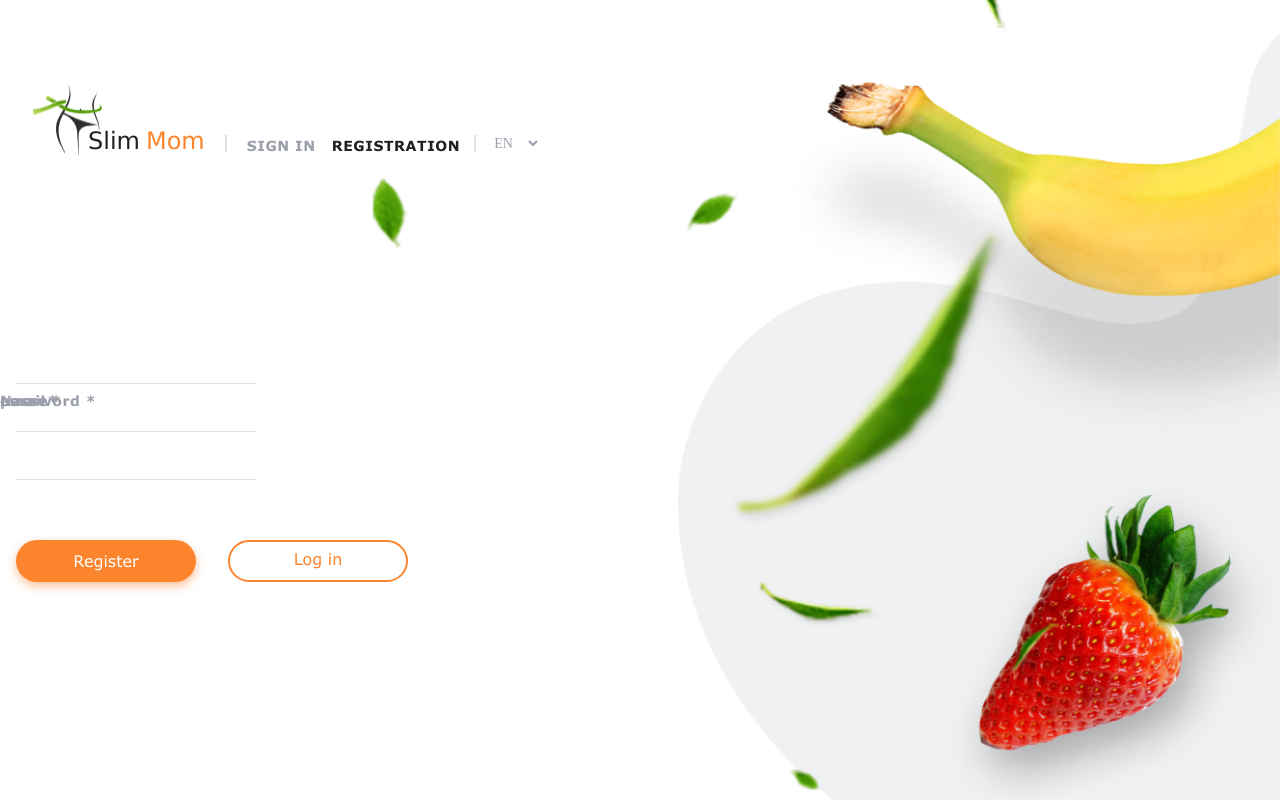
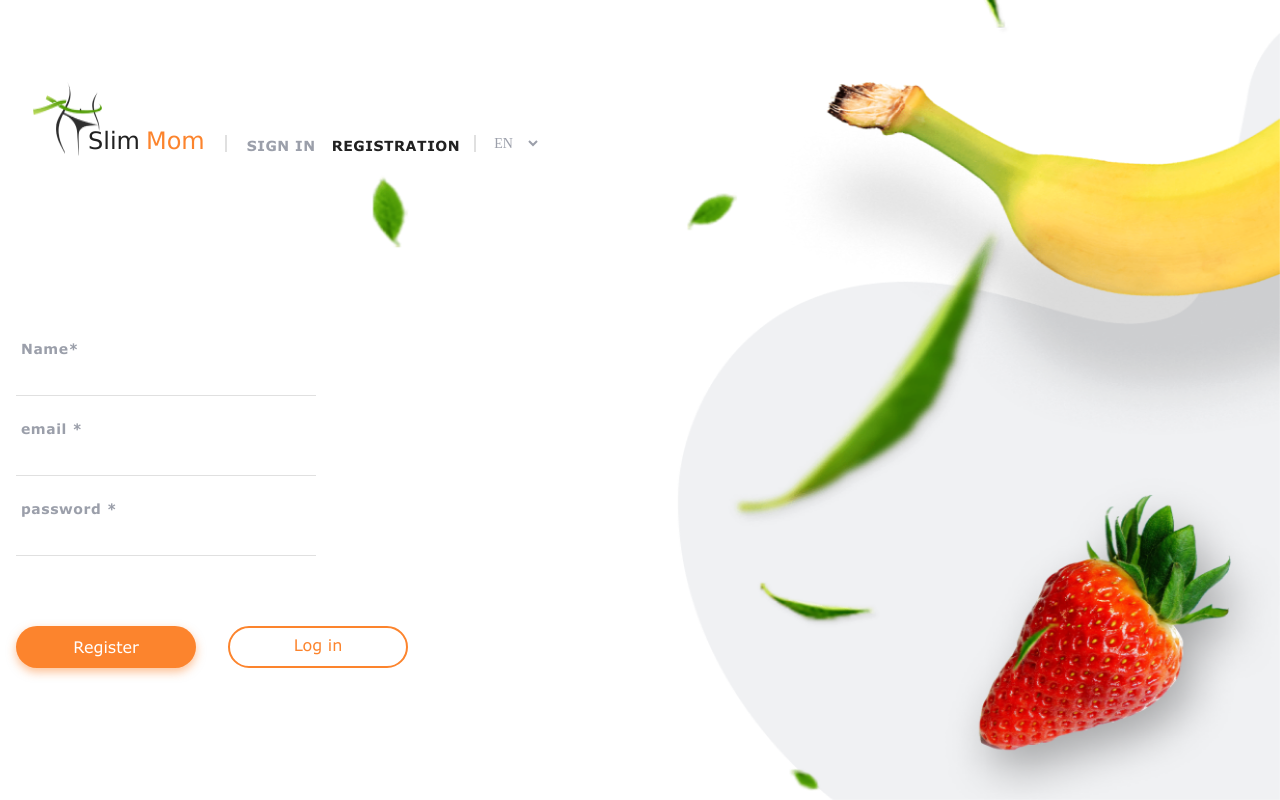
Before and after one commit to Tripoli80/slim-mom-front, a React (Create React App) app: page /registration in a window 1280 px wide. Built offline with nearby package versions, Linux system fonts and the light colour scheme.

Commit message:
fixed auth

```diff
--- a/src/components/AuthForms/AuthForm.styled.js
+++ b/src/components/AuthForms/AuthForm.styled.js
@@ -1,6 +1,6 @@
-import styled from "styled-components";
+import styled from 'styled-components';
 import { Form, Field } from 'formik';
-import { NavLink } from "react-router-dom";
+import { NavLink } from 'react-router-dom';
 
 export const AuthFormWrapper = styled(Form)`
   display: flex;
@@ -14,7 +14,7 @@ export const AuthFormWrapper = styled(Form)`
 
   @media screen and (min-width: 768px) {
     width: 100%;
-    padding-top: 160px;
+    padding-top: 140px;
     padding-left: 16px;
   }
 
@@ -24,7 +24,6 @@ export const AuthFormWrapper = styled(Form)`
 `;
 
 export const AuthFormTitle = styled.h3`
-
   margin: 0 auto;
   margin-bottom: 60px;
   align-items: center;
@@ -36,17 +35,18 @@ export const AuthFormTitle = styled.h3`
   line-height: calc(13 / 14);
   letter-spacing: 0.04em;
   text-transform: uppercase;
-  color: #FC842D;
+  color: #fc842d;
 
   @media screen and (min-width: 768px) {
     margin-left: 0;
   }
-`
+`;
 
 export const AuthFormItemWrap = styled.div`
+  width: 300px;
   position: relative;
-  margin-bottom: 40px;
-`
+  margin-bottom: 10px;
+`;
 
 export const AuthFormLabel = styled.label`
   position: absolute;
@@ -64,7 +64,7 @@ export const AuthFormLabel = styled.label`
 `;
 
 export const AuthFormItem = styled(Field)`
-display: inline-block;
+  display: inline-block;
 
   padding-bottom: 2px;
   width: 100%;
@@ -77,7 +77,7 @@ display: inline-block;
   letter-spacing: 0.04em;
   color: #000000;
   border: none;
-  border-bottom: 1px solid #E0E0E0;
+  border-bottom: 1px solid #e0e0e0;
 
   &:focus ~ label,
   &:valid ~ label {
@@ -101,7 +101,7 @@ export const AuthBtnsWrapper = styled.div`
     justify-content: flex-start;
     gap: 32px;
   }
-`
+`;
 
 export const AuthFormNavLink = styled(NavLink)`
   cursor: pointer;
@@ -111,13 +111,14 @@ export const AuthFormNavLink = styled(NavLink)`
   padding-top: 8px;
   padding-left: 24px;
   padding-right: 24px;
-  text-align : center;
-  color: #FC842D;
-  background-color: #FFFFFF;
-  border: 2px solid #FC842D;
+  text-align: center;
+  color: #fc842d;
+  background-color: #ffffff;
+  border: 2px solid #fc842d;
   border-radius: 30px;
 
-  &:focus, &:hover {
+  &:focus,
+  &:hover {
     scale: 1.1;
   }
-`
+`;
--- a/src/components/AuthForms/LoginForm.js
+++ b/src/components/AuthForms/LoginForm.js
@@ -2,20 +2,32 @@ import { Formik } from 'formik';
 import { useDispatch } from 'react-redux';
 import * as yup from 'yup';
 import { login } from 'redux/auth/authOperations';
-import { AuthFormWrapper, AuthFormLabel, AuthFormItem, AuthBtnsWrapper, AuthFormNavLink, AuthFormItemWrap } from 'components/AuthForms/AuthForm.styled';
+import {
+  AuthFormWrapper,
+  AuthBtnsWrapper,
+  AuthFormNavLink,
+  AuthFormItemWrap,
+} from 'components/AuthForms/AuthForm.styled';
 import { Button } from 'components/Button/Button';
 import { Translator } from 'components/language/translator';
 
+import InputAuth from 'components/Input/InputAuth';
+
 const validationLoginSchema = yup.object().shape({
-  email: yup.string().required("The field 'Email' is required").email("Invalid email address"),
+  email: yup
+    .string()
+    .required("The field 'Email' is required")
+    .email('Invalid email address'),
   password: yup.string().required("The field 'Password' is required"),
 });
 
 export const LoginForm = () => {
-
   const dispatch = useDispatch();
 
   const handleSubmit = (values, { resetForm }) => {
+    console.log('====================================');
+    console.log(values);
+    console.log('====================================');
     dispatch(
       login({
         email: values.email,
@@ -33,13 +45,22 @@ export const LoginForm = () => {
     >
       <AuthFormWrapper>
         <AuthFormItemWrap>
-          <AuthFormItem type="email" name="email" id="email" required />
-          <AuthFormLabel htmlFor='email'>{Translator('email')}</AuthFormLabel>
+          <InputAuth
+            placeHolder={Translator('email')}
+            id="email"
+            name="email"
+            type="email"
+            required
+          />
+          <InputAuth
+            placeHolder={Translator('password')}
+            id="password"
+            name="password"
+            type="password"
+            required
+          />
         </AuthFormItemWrap>
-        <AuthFormItemWrap>
-          <AuthFormItem type="password" name="password" id="password" required />
-          <AuthFormLabel htmlFor='password'>{Translator('password')}</AuthFormLabel>
-        </AuthFormItemWrap>
+
         <AuthBtnsWrapper>
           <Button type="submit">{Translator('logIn')}</Button>
           <AuthFormNavLink to="/registration">
--- a/src/components/AuthForms/RegisterForm.js
+++ b/src/components/AuthForms/RegisterForm.js
@@ -4,17 +4,21 @@ import { register } from 'redux/auth/authOperations';
 import * as yup from 'yup';
 import {
   AuthFormWrapper,
-  AuthFormLabel,
-  AuthFormItem,
   AuthBtnsWrapper,
   AuthFormNavLink,
+  AuthFormItemWrap,
 } from 'components/AuthForms/AuthForm.styled';
 import { Button } from 'components/Button/Button';
 import { Translator } from 'components/language/translator';
 
+import InputAuth from 'components/Input/InputAuth';
+
 const validationRegisterSchema = yup.object().shape({
   name: yup.string().required("The field 'Name' is required"),
-  email: yup.string().required("The field 'Email' is required").email("Invalid email address"),
+  email: yup
+    .string()
+    .required("The field 'Email' is required")
+    .email('Invalid email address'),
   password: yup.string().required("The field 'Password' is required"),
 });
 
@@ -39,12 +43,29 @@ export const RegisterForm = () => {
       initialValues={{ name: '', email: '', password: '' }}
     >
       <AuthFormWrapper>
-        <AuthFormLabel>{Translator('name')}</AuthFormLabel>
-        <AuthFormItem type="name" name="name" required />
-        <AuthFormLabel>{Translator('email')}</AuthFormLabel>
-        <AuthFormItem type="email" name="email" required />
-        <AuthFormLabel>{Translator('password')}</AuthFormLabel>
-        <AuthFormItem type="password" name="password" required />
+        <AuthFormItemWrap>
+          <InputAuth
+            placeHolder={Translator('name')}
+            id="name"
+            name="name"
+            required
+          />
+          <InputAuth
+            placeHolder={Translator('email')}
+            id="email"
+            name="email"
+            type="email"
+            required
+          />
+          <InputAuth
+            placeHolder={Translator('password')}
+            id="password"
+            name="password"
+            type="password"
+            required
+          />
+        </AuthFormItemWrap>
+
         <AuthBtnsWrapper>
           <Button type="submit">{Translator('register')}</Button>
           <AuthFormNavLink to="/singin">{Translator('logIn')}</AuthFormNavLink>
--- a/src/components/Input/Input.styled.js
+++ b/src/components/Input/Input.styled.js
@@ -1,4 +1,6 @@
+import { Field } from 'formik';
 import styled from 'styled-components';
+
 export const Box = styled.div`
   position: relative;
   margin: 32px 0 0 0;
@@ -25,8 +27,27 @@ export const Label = styled.label`
 
   left: 0;
 `;
-export const InputValue = styled.input.attrs(props => ({
-}))`
+export const InputValue = styled.input.attrs(props => ({}))`
+  display: inline-block;
+  height: 48px;
+  width: 100%;
+  border: none;
+  border-bottom: 1px solid #e0e0e0;
+  padding-left: 8px;
+  color: #212121;
+  outline: none;
+  background-color: rgba(rgba(224, 224, 224, 0.5));
+  :hover,
+  :focus {
+    border-color: #fc842d;
+  }
+
+  &:focus ~ label,
+  &:valid ~ label {
+    top: 0px;
+  }
+`;
+export const InputValueField = styled(Field)`
   display: inline-block;
   height: 48px;
   width: 100%;
--- /dev/null
+++ b/src/components/Input/InputAuth.js
@@ -0,0 +1,13 @@
+import { Label, Box, InputValueField } from './Input.styled';
+
+const InputAuth = props => {
+  return (
+    <>
+      <Box>
+        <InputValueField id={props.id} name={props.name} type={props.type} />
+        <Label htmlFor={props.name}>{props.placeHolder}</Label>
+      </Box>
+    </>
+  );
+};
+export default InputAuth;
--- a/src/components/SideBar/Sidebar.js
+++ b/src/components/SideBar/Sidebar.js
@@ -8,7 +8,8 @@ import { selectDate } from '../../redux/products/selectors';
 import axios from 'axios';
 import Summary from './Summary';
 //
-import Diet from './Diet';import defaultsBaseURL from '../../redux/auth/authOperations';
+import Diet from './Diet';
+import defaultsBaseURL from '../../redux/auth/authOperations';
 import { SidebarSection, SidebarWrap, Back } from './Sidebar.styled';
 // import dailyData from './data/dailyData.json';
 
@@ -18,7 +19,10 @@ export default function Sidebar() {
 
   const currentDate = format(Date.now(), 'yyyy-MM-dd');
   const dateSelected = useSelector(selectDate);
-  const date = dateSelected !== null ? dateSelected.split('.').reverse().join('-') : currentDate;
+  const date =
+    dateSelected !== null
+      ? dateSelected.split('.').reverse().join('-')
+      : currentDate;
   // console.log('date', dateSelected, date);
 
   const token = useSelector(selectToken);
@@ -29,8 +33,14 @@ export default function Sidebar() {
   // const privateDaily = useSelector(selectDaily);
 
   useEffect(() => {
-    const bodyData = {blood: 4, height: 178, age: 26, cWeight: 83, dWeight: 70};
-    dispatch(fetchDiet({body: {bodyData}, token: {token}}));
+    const bodyData = {
+      blood: 4,
+      height: 178,
+      age: 26,
+      cWeight: 83,
+      dWeight: 70,
+    };
+    dispatch(fetchDiet({ body: { bodyData }, token: { token } }));
   }, [dispatch, token]);
 
   // useEffect(() => {
@@ -52,11 +62,13 @@ export default function Sidebar() {
     async function getEated() {
       try {
         const response = await axios.get(
-          `https://creepy-tan-parrot.cyclic.app/api/daily?${date}`,
-          { headers: {Authorization: `Bearer ${token}`},},
+          `https://creepy-tan-parrot.cyclic.app/api/daily?date=${date}`,
+          { headers: { Authorization: `Bearer ${token}` } }
         );
         setEated(response.data);
-      } catch (err) {console.log(err);}
+      } catch (err) {
+        console.log(err);
+      }
     }
     getEated();
   }, [token, date]);
--- a/src/redux/auth/authOperations.js
+++ b/src/redux/auth/authOperations.js
@@ -1,10 +1,10 @@
 import { createAsyncThunk } from '@reduxjs/toolkit';
 import axios from 'axios';
 
-// export const defaultsBaseURL = 'https://creepy-tan-parrot.cyclic.app/';
-export const defaultsBaseURL = 'http://localhost:3008/';
+export const defaultsBaseURL = 'https://creepy-tan-parrot.cyclic.app/';
+// export const defaultsBaseURL = 'http://localhost:3008/';
 
-  axios.defaults.baseURL = defaultsBaseURL;
+axios.defaults.baseURL = defaultsBaseURL;
 
 const token = {
   set(token) {
--- a/src/redux/services/privateDailySlice.js
+++ b/src/redux/services/privateDailySlice.js
@@ -15,7 +15,7 @@ export const fetchDaily = createAsyncThunk(
   'daily/getDaily',
   async ({ date, token }, thunkAPI) => {
     try {
-      const response = await axios.post(`api/daily?${date}`, {
+      const response = await axios.post(`api/daily?date=${date}`, {
         headers: {
           Authorization: `Bearer ${token}`,
         },
```
